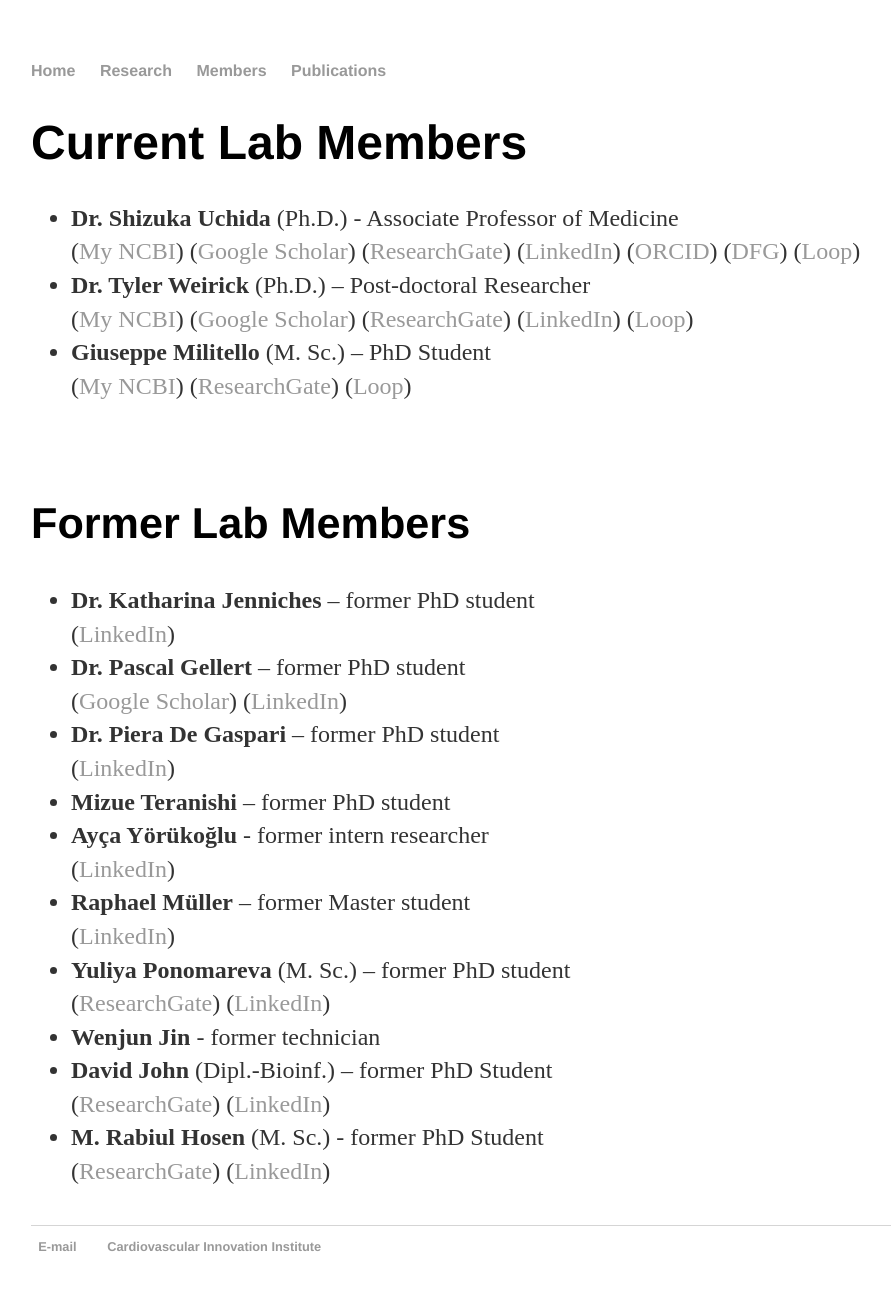
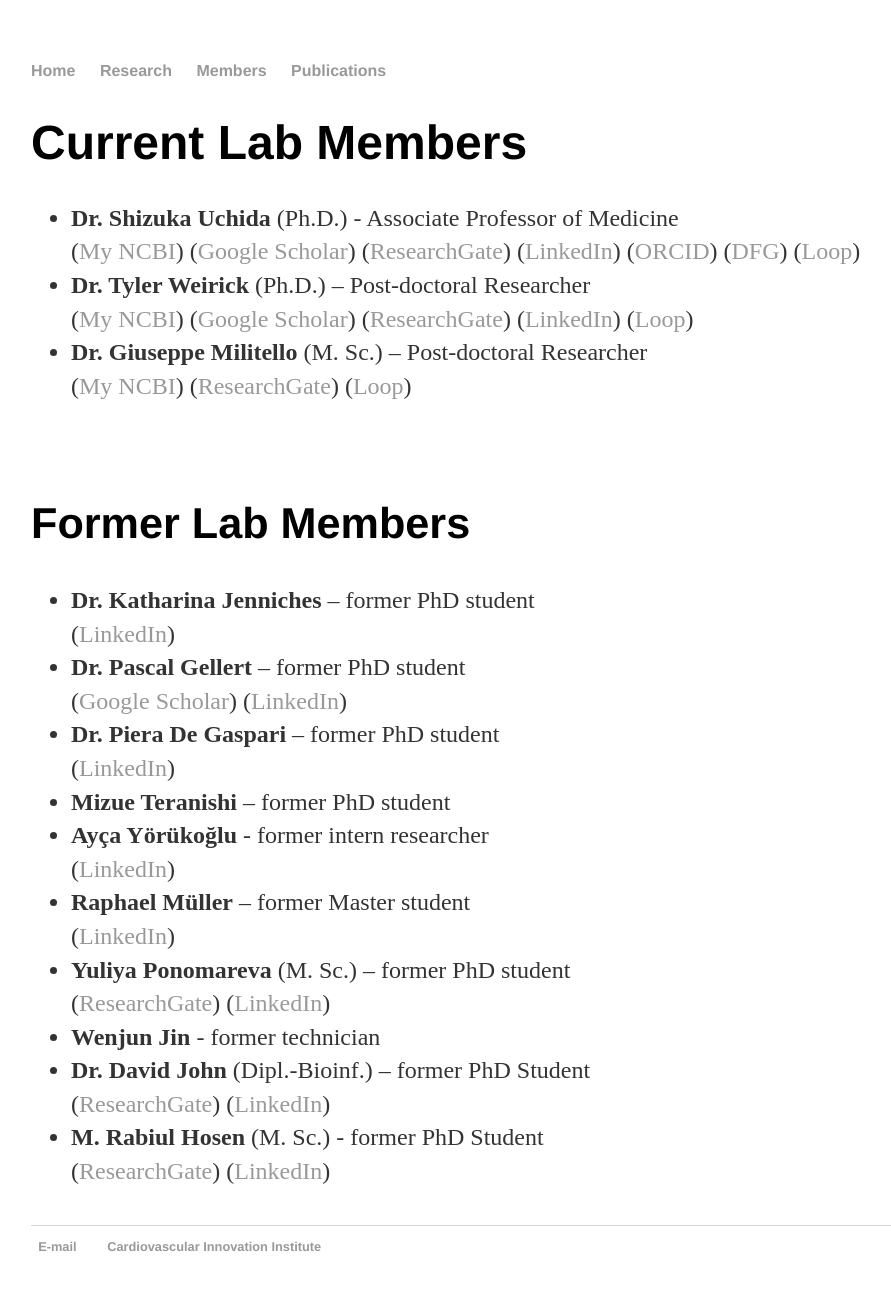
Before and after one commit to heartlncrna/heartlncrna.github.io, a Jekyll site: the page members/member_list.html, which Jekyll copies as it is, in a window 1280 px wide. Shown: the whole page, without its empty margins (161-1052 px from the left). Built offline with Jekyll 4.4.1, drawn with Linux system fonts in a browser that asks for light colours.

Commit message:
Update member_list.html

```diff
--- a/members/member_list.html
+++ b/members/member_list.html
@@ -43,7 +43,7 @@
 					(<a href="https://www.linkedin.com/in/tyler-weirick-4530aa53"><span class="ptHyperlink">LinkedIn</span></a>)
 					(<a href="https://loop.frontiersin.org/people/545776/overview"><span class="ptHyperlink">Loop</span></a>)
 			<br>
-				<li><b>Giuseppe Militello</b> (M. Sc.) – PhD Student</li>
+				<li><b>Dr. Giuseppe Militello</b> (M. Sc.) – Post-doctoral Researcher</li>
 					(<a href="https://www.ncbi.nlm.nih.gov/myncbi/browse/collection/51763055/?sort=date&direction=descending"><span class="ptHyperlink">My NCBI</span></a>)
 					(<a href="https://www.researchgate.net/profile/Giuseppe_Militello"><span class="ptHyperlink">ResearchGate</span></a>)
 					(<a href="https://loop.frontiersin.org/people/557408/overview"><span class="ptHyperlink">Loop</span></a>)
@@ -81,7 +81,7 @@
 			<br>
 				<li><b>Wenjun Jin</b> - former technician</li>
 
-				<li><b>David John</b> (Dipl.-Bioinf.) – former PhD Student</li>
+				<li><b>Dr. David John</b> (Dipl.-Bioinf.) – former PhD Student</li>
 					(<a href="https://www.researchgate.net/profile/David_John8"><span class="ptHyperlink">ResearchGate</span></a>)
 					(<a href="https://www.linkedin.com/in/david-john-224552104"><span class="ptHyperlink">LinkedIn</span></a>)
 			<br>
```
